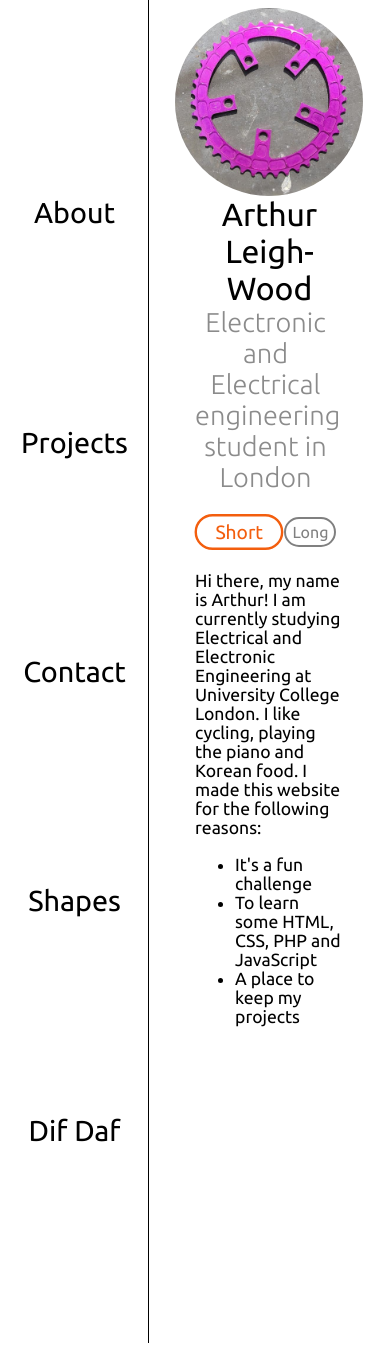
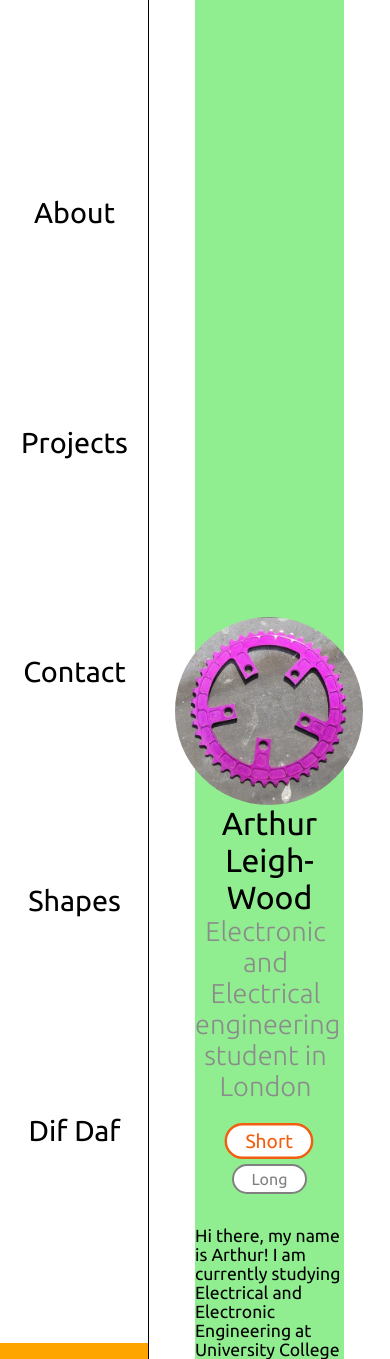
Before and after one commit to aleighwood/personalWebsite, a PHP site: page /Pages/aboutPage.html in a window 390 px wide. Run offline with PHP 8.4, Linux system fonts and the light colour scheme.

Commit message:
make about page more mobile friendly

```diff
--- a/Styles/aboutPage.css
+++ b/Styles/aboutPage.css
@@ -10,6 +10,7 @@
 	border-left: 1px solid black;
 	overflow-y: auto;
 	/*padding-left: 1rem;*/
+	padding-top:1rem;
 
 }
 
@@ -17,11 +18,11 @@
 	display: flex;
 	flex-direction: column;
 	align-items: center;
-	justify-content: flex-start;
-	background-color: white;
+	justify-content: center;
 	width: 61.8%;
-	margin-top:1rem;
-	height: 100%;
+	height:auto;
+	background-color: lightgreen;
+
 }
 
 .header-section {
@@ -29,27 +30,7 @@
 	flex-direction: row;
 	justify-content: space-between;
 	width: 100%;
-
 	align-items: center;
-}
-
-
-@media (max-width: 1200px) {
-	.header-section {
-		flex-direction: column-reverse;
-		align-items: center;
-	}
-	.header-frame {
-		width: 100%;
-		text-align: center;
-	}
-}
-
-
-@media(max-width:500px){
-	button.about-me-button {
-		font-size: 0.1rem;
-	}
 }
 
 .header-frame {
@@ -87,7 +68,7 @@
 }
 
 button.about-me-button {
-	width: 35%;
+	width: 20%;
 	height: 30px;
 	font-family: 'Ubuntu', Arial;
 	font-size: 1rem;
@@ -106,7 +87,7 @@
 }
 
 button.about-me-clicked {
-	width: 50%;
+	width: 40%;
 	height: 30px;
 	font-family: 'Ubuntu', Arial;
 	background-color: white;
@@ -122,3 +103,44 @@
 	padding: 0;
 	margin: 0;
 }
+
+
+
+
+
+@media(max-width:500px){
+	button.about-me-button {
+		width:50%;
+	}
+
+	.aboutme-container{
+		padding-top:80vh;
+		padding-bottom:10vh;
+	}
+
+
+}
+
+
+@media (max-width: 1200px) {
+	.header-section {
+		flex-direction: column-reverse;
+		align-items: center;
+	}
+	.header-frame {
+		width: 100%;
+		text-align: center;
+	}
+
+	.toggles{
+		flex-direction: column;
+		justify-content: center;
+		align-items: center;
+	}
+
+	button.about-me-button{
+		margin-bottom: 0.5rem;
+
+	}
+
+}
```
